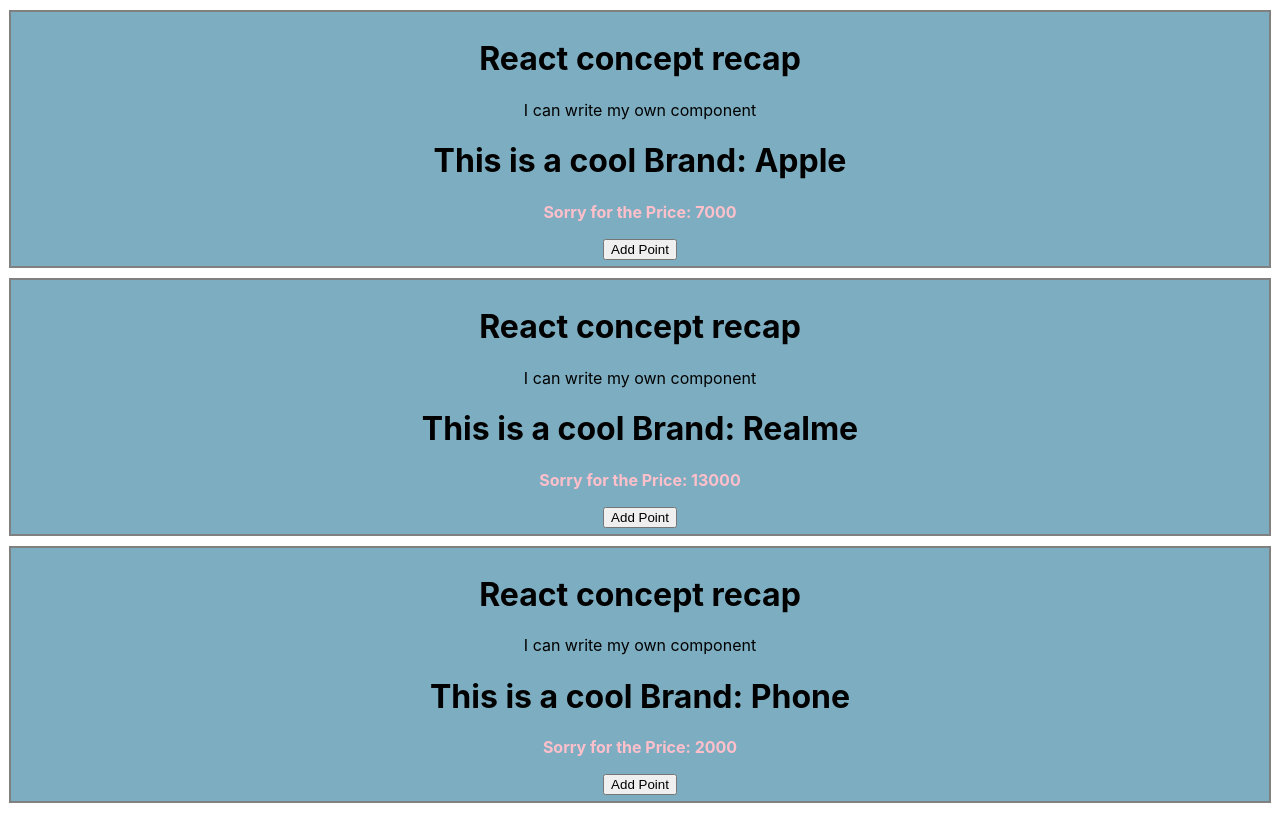
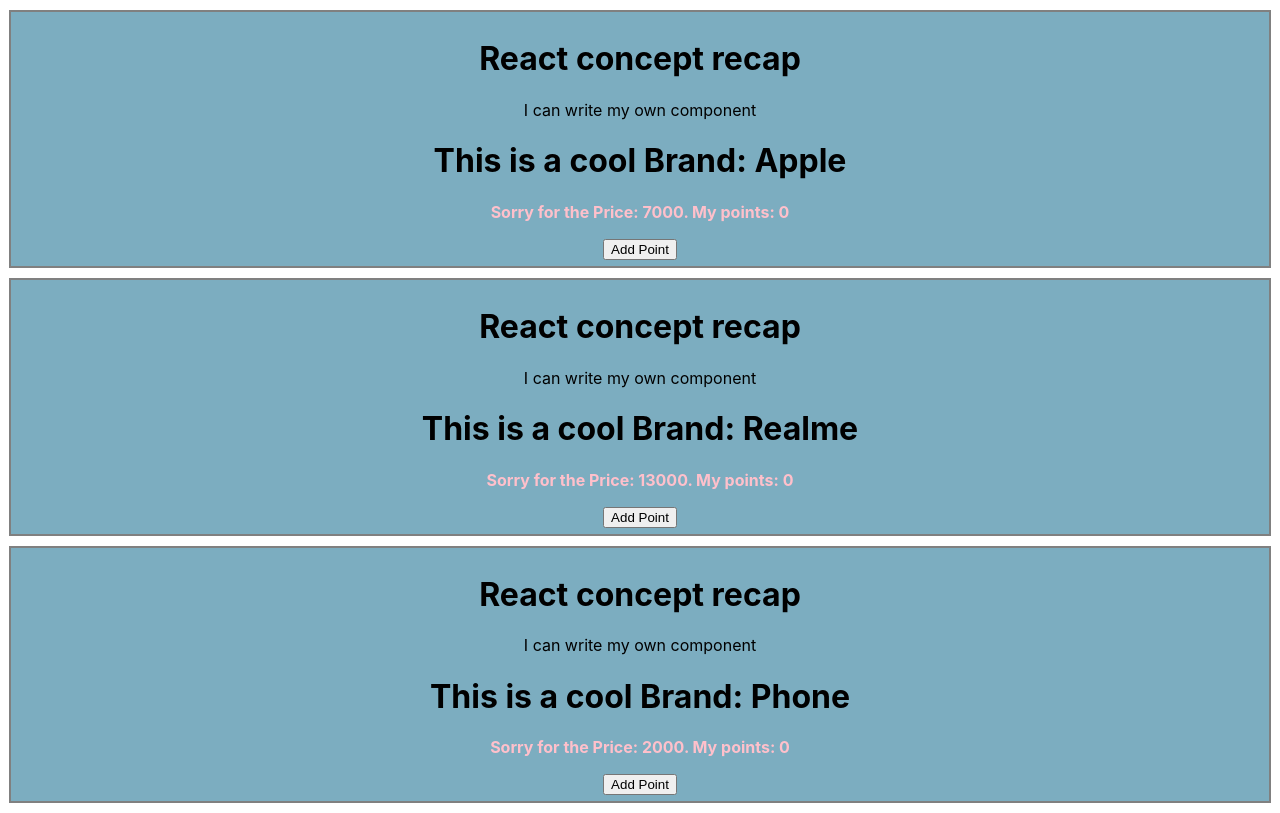
Before and after one commit to mdraselmiah95/react-core-concepts-recap, a React (Create React App) app: page / in a window 1280 px wide. Built offline with nearby package versions, Linux system fonts and the light colour scheme.

Commit message:
WIP on React core concept recap

```diff
--- a/src/App.js
+++ b/src/App.js
@@ -1,3 +1,4 @@
+import { useState } from "react";
 import "./App.css";
 
 function App() {
@@ -15,13 +16,14 @@
 };
 
 function MyComponent(props) {
+  const [points, setPoints] = useState(0);
   return (
     <div className="Recap">
       <h1>React concept recap</h1>
       <p>I can write my own component</p>
       <h1>This is a cool Brand: {props.brand}</h1>
       <p style={{ color: "pink", fontWeight: "bold" }}>
-        Sorry for the Price: {props.price}
+        Sorry for the Price: {props.price}. My points: {points}
       </p>
       <button onClick={handleAddPoint}>Add Point</button>
     </div>
```
